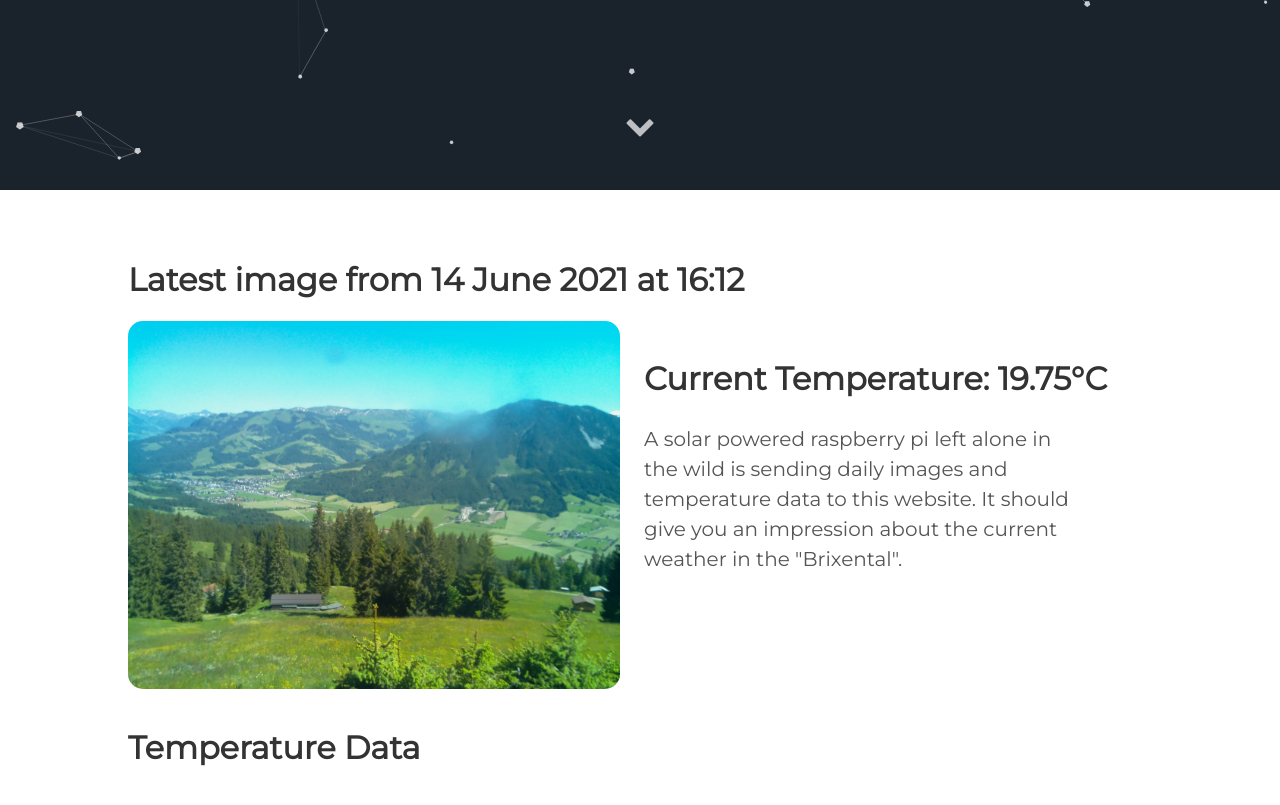
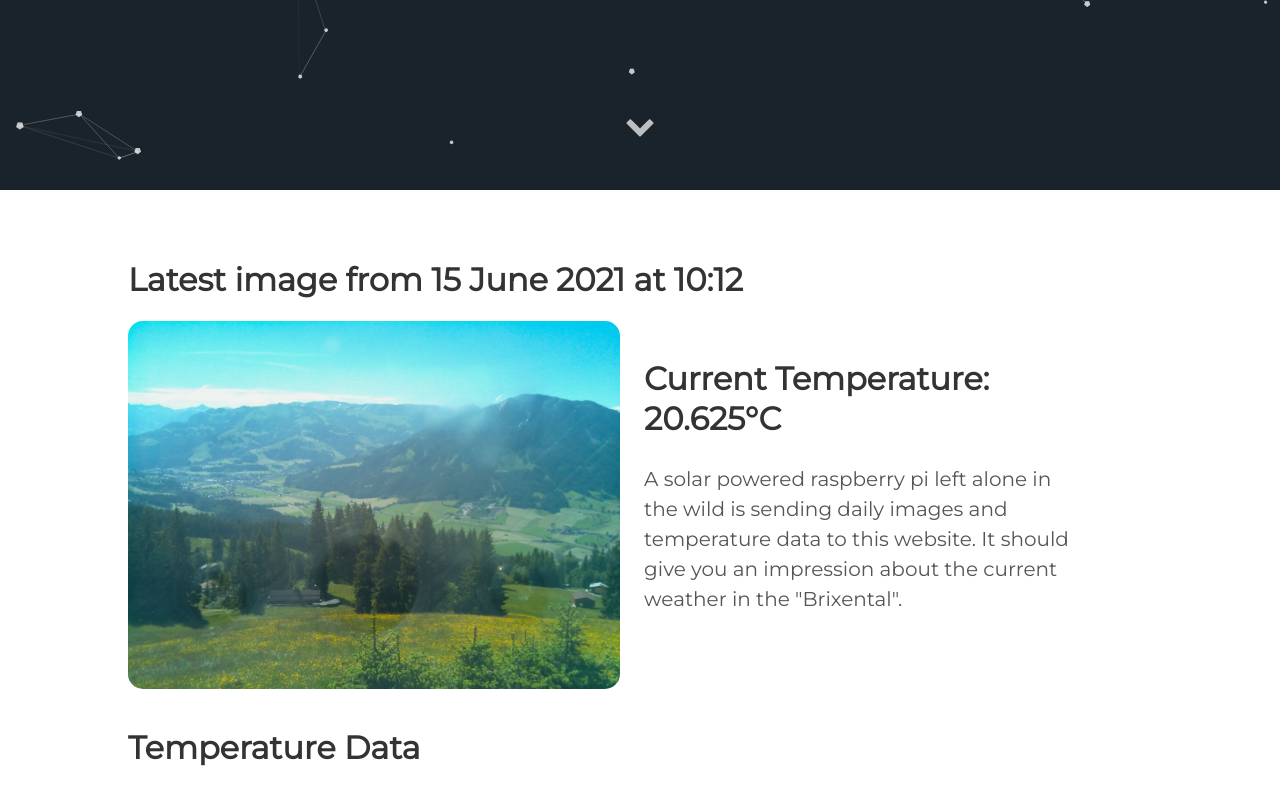
Before and after one commit to vektorious/vektorious.github.io, a Jekyll site: the page built from resources/huette.md, in a window 1280 px wide and 900 px high, scrolled down 710 px. Shown: the top 805 px of the window. Built offline with Jekyll 4.4.1, drawn with Linux system fonts in a browser that asks for light colours.

Commit message:
I'm a bot beep boop

```diff
--- a/resources/huette.md
+++ b/resources/huette.md
@@ -6,13 +6,13 @@ image: '/assets/img/'
 description: 'Live image from the Austrian alps'
 twitter_text: ' '
 ---
-## Latest image from 14 June 2021 at 16:12
+## Latest image from 15 June 2021 at 10:12
 <div class="huette">
   <div class="huette-image">
     <img src="{{ "/assets/img/huette.jpg" | prepend: site.baseurl }}">
   </div>
   <div class="huette-text">
-        <h2>Current Temperature: 19.75°C</h2>
+        <h2>Current Temperature: 20.625°C</h2>
         <p>A solar powered raspberry pi left alone in the wild is sending daily images and temperature data to this website. It should give you an impression about the current weather in the "Brixental".</p>
 
   </div>
```
Also changed, not shown: rpi-script/2021-06-15_101059.txt (renamed from rpi-script/2021-06-14_161059.txt, +5 -5 lines), rpi-script/huette.md (+2 -2 lines), assets/img/huette.jpg, assets/img/temp_plot.png, rpi-script/temp_plot.png, 1 other file.
